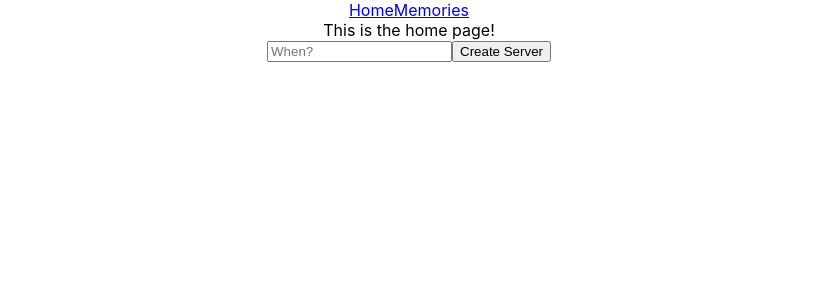
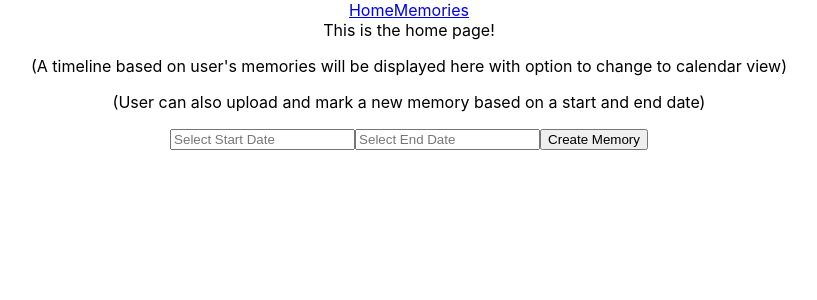
Before and after one commit to cgarbs/memories, a React (Create React App) app in the folder frontend/: page / in a window 1280 px wide. Shown: the top 300 px of the page, without its empty margins (231-1048 px from the left). Built offline with nearby package versions, Linux system fonts and the light colour scheme.

Commit message:
add small details to wireframe in progress

```diff
--- a/frontend/src/components/Home.js
+++ b/frontend/src/components/Home.js
@@ -12,11 +12,13 @@ class Home extends Component {
         return (
             <div>
                 This is the home page!
-
+                <p>(A timeline based on user's memories will be displayed here with option to change to calendar view)</p>
+                <p>(User can also upload and mark a new memory based on a start and end date)</p>
                 <form onSubmit={this.handleSubmit} >
-                    <input onChange={(e) => this.setState({ memory: e.target.value })} name="memory" type="text" placeholder="When?" />
+                    <input onChange={(e) => this.setState({ memory: e.target.value })} name="memory" type="text" placeholder="Select Start Date" />
+                    <input onChange={(e) => this.setState({ memory: e.target.value })} name="memory" type="text" placeholder="Select End Date" />
                     {/* <input onChange={(e) => this.setState({ messages: e.target.value })} name="messages" type="text" placeholder="Welcome Message" /> */}
-                    <button> Create Server </button>
+                    <button> Create Memory </button>
                 </form>
             </div>
         );
--- a/frontend/src/components/Memories.js
+++ b/frontend/src/components/Memories.js
@@ -5,6 +5,7 @@ class Memories extends Component {
         return (
             <div>
                 Memories will go here!
+                <p>(Memories will be pulled from database and displayed here as events/posts.)</p>
             </div>
         );
     }
```
